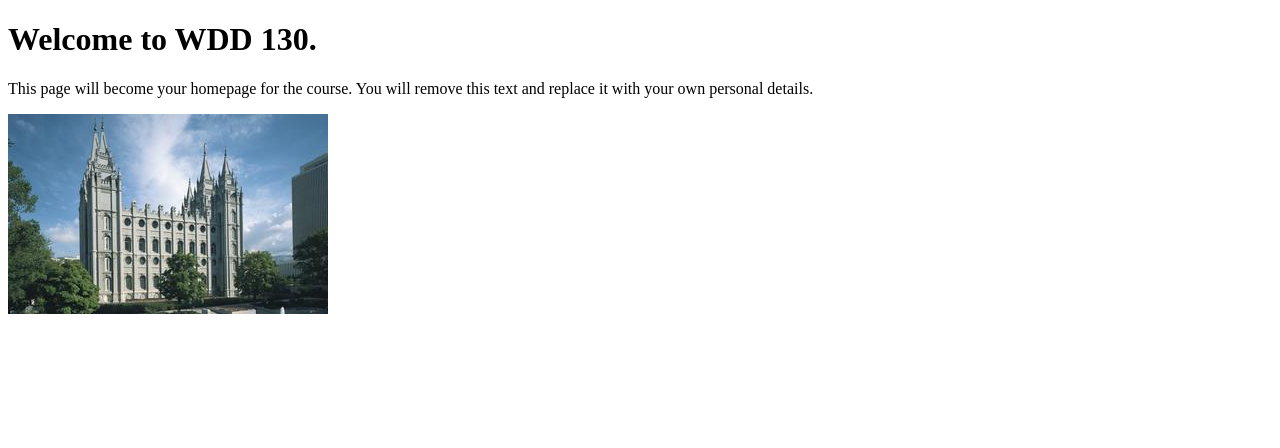
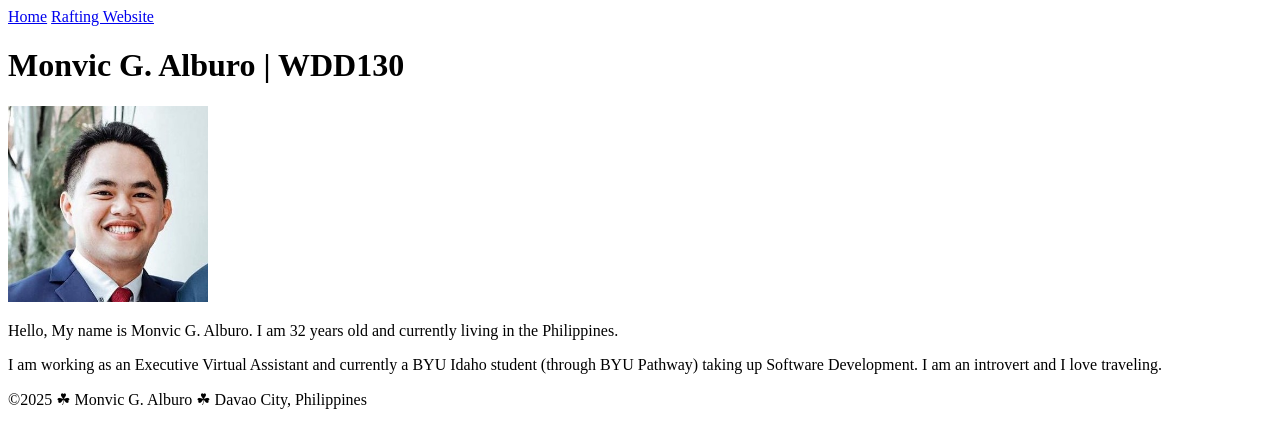
Before and after one commit to monvicalburo/wdd130, a plain HTML site: page index.html in a window 1280 px wide. Drawn offline with Linux system fonts and the light colour scheme.

Commit message:
Updated the file and added an image

```diff
--- a/index.html
+++ b/index.html
@@ -1,14 +1,29 @@
 <!DOCTYPE html>
 <html lang="en">
+
 <head>
     <meta charset="UTF-8">
     <meta name="viewport" content="width=device-width, initial-scale=1.0">
-    <title>WDD 130 | Personal Homepage</title>
+    <title>Monvic G. Alburo | WDD 130</title>
 </head>
+
 <body>
-    <h1>Welcome to WDD 130.</h1>
-    <p>This page will become your homepage for the course. You will remove this text and replace it with your own personal details.</p>
+    <header>
+        <nav>
+            <a href="#">Home</a>
+            <a href="wwr/">Rafting Website</a>
+        </nav>
+    </header>
+    <main>
+        <h1>Monvic G. Alburo | WDD130</h1>
+        <img src="images/profile.jpg" alt="Monvic Alburo Headshot" width="200">
+        <p>Hello, My name is Monvic G. Alburo. I am 32 years old and currently living in the Philippines.</p>
+        <p>I am working as an Executive Virtual Assistant and currently a BYU Idaho student (through BYU Pathway)
+            taking up Software Development. I am an introvert and I love traveling.</p>
+    </main>
+    <footer>
+        <p>©2025 ☘︎ Monvic G. Alburo ☘︎ Davao City, Philippines</p>
+    </footer>
+</body>
 
-    <img src="images/salt-lake-temple.jpg" alt="The Salt Lake Temple.">
-</body>
 </html>
```
Also changed, not shown: images/profile.jpg (added).
